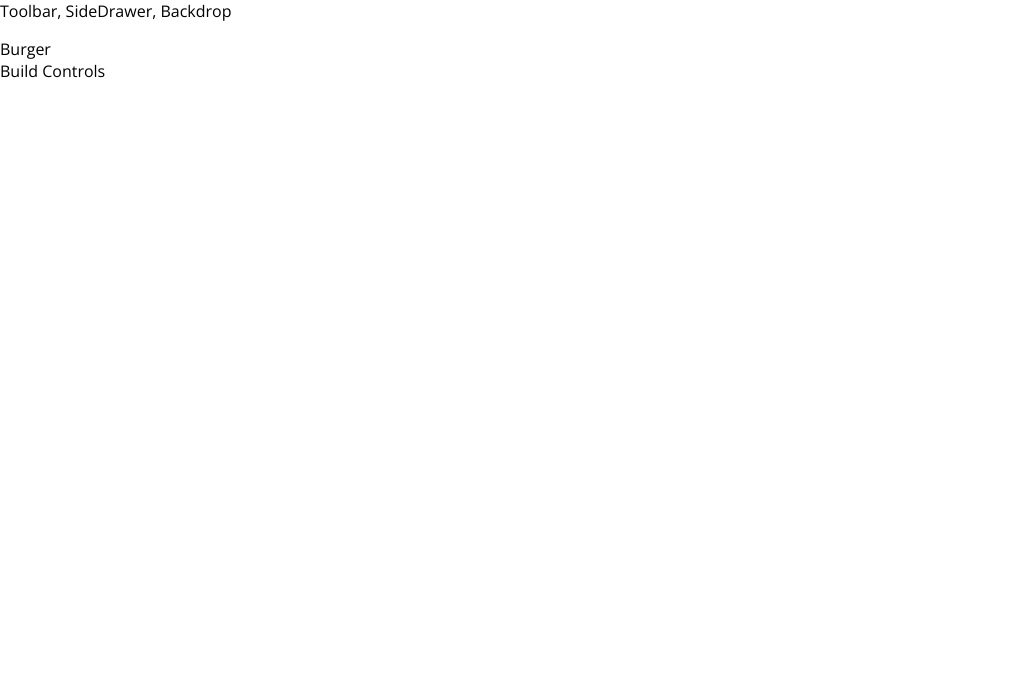
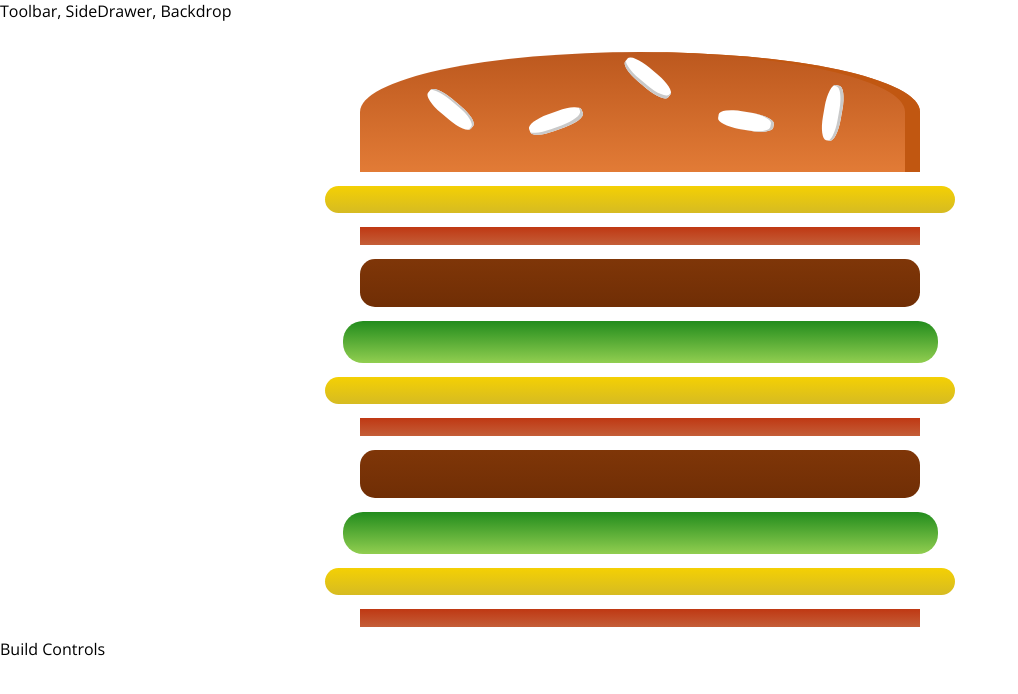
Before and after one commit to dcduncan/udemy-burger-builder, a React app: page / in a window 1280 px wide. Shown: the top 694 px of the page, without its empty margins (0-1018 px from the left). Built offline with nearby package versions, Linux system fonts and the light colour scheme.

Commit message:
Completes lecture 113, displays basic burger

```diff
--- /dev/null
+++ b/src/components/Burger/Burger.css
@@ -0,0 +1,35 @@
+.Burger {
+    width: 100%;
+    margin: auto;
+    height: 250px;
+    overflow-y: scroll;
+    text-align: center;
+    font-weight: bold;
+    font-size: 1.2rem;
+}
+
+::-webkit-scrollbar {
+    width: 0;  /* remove scrollbar space */
+    background: transparent;  /* optional: just make scrollbar invisible */
+}
+
+@media (min-width: 500px) and (min-height: 400px) {
+    .Burger {
+        width: 350px;
+        height: 300px;
+    }
+}
+
+@media (min-width: 500px) and (min-height: 401px) {
+    .Burger {
+        width: 450px;
+        height: 400px;
+    }
+}
+
+@media (min-width: 1000px) and (min-height: 700px) {
+    .Burger {
+        width: 700px;
+        height: 600px;
+    }
+}
--- a/src/components/Burger/Burger.js
+++ b/src/components/Burger/Burger.js
@@ -1,7 +1,59 @@
 import React from 'react';
+import BurgerIngredient from './BurgerIngredient/BurgerIngredient';
+
+import classes from './Burger.css';
 
 const burger = (props) => {
-
+    return (
+        <div className={classes.Burger}>
+            <BurgerIngredient type='bread-top'/>
+            <BurgerIngredient type='cheese'/>
+            <BurgerIngredient type='bacon'/>
+            <BurgerIngredient type='meat'/>
+            <BurgerIngredient type='salad'/>
+            <BurgerIngredient type='cheese'/>
+            <BurgerIngredient type='bacon'/>
+            <BurgerIngredient type='meat'/>
+            <BurgerIngredient type='salad'/>
+            <BurgerIngredient type='cheese'/>
+            <BurgerIngredient type='bacon'/>
+            <BurgerIngredient type='meat'/>
+            <BurgerIngredient type='salad'/>
+            <BurgerIngredient type='cheese'/>
+            <BurgerIngredient type='bacon'/>
+            <BurgerIngredient type='meat'/>
+            <BurgerIngredient type='salad'/>
+            <BurgerIngredient type='cheese'/>
+            <BurgerIngredient type='bacon'/>
+            <BurgerIngredient type='meat'/>
+            <BurgerIngredient type='salad'/>
+            <BurgerIngredient type='cheese'/>
+            <BurgerIngredient type='bacon'/>
+            <BurgerIngredient type='meat'/>
+            <BurgerIngredient type='salad'/>
+            <BurgerIngredient type='cheese'/>
+            <BurgerIngredient type='bacon'/>
+            <BurgerIngredient type='meat'/>
+            <BurgerIngredient type='salad'/>
+            <BurgerIngredient type='cheese'/>
+            <BurgerIngredient type='bacon'/>
+            <BurgerIngredient type='meat'/>
+            <BurgerIngredient type='salad'/>
+            <BurgerIngredient type='cheese'/>
+            <BurgerIngredient type='bacon'/>
+            <BurgerIngredient type='meat'/>
+            <BurgerIngredient type='salad'/>
+            <BurgerIngredient type='cheese'/>
+            <BurgerIngredient type='bacon'/>
+            <BurgerIngredient type='meat'/>
+            <BurgerIngredient type='salad'/>
+            <BurgerIngredient type='cheese'/>
+            <BurgerIngredient type='bacon'/>
+            <BurgerIngredient type='meat'/>
+            <BurgerIngredient type='salad'/>
+            <BurgerIngredient type='bread-bottom'/>
+        </div>
+    );
 };
 
 export default burger;
--- a/src/components/Burger/BurgerIngredient/BurgerIngredient.js
+++ b/src/components/Burger/BurgerIngredient/BurgerIngredient.js
@@ -22,7 +22,7 @@
                     return <div className={classes.Cheese}></div>;
                 case ('salad'):
                     return <div className={classes.Salad}></div>;
-                case ('Bacon'):
+                case ('bacon'):
                     return <div className={classes.Bacon}></div>;
                 default:
                     return null;
--- a/src/containers/BurgerBuilder/BurgerBuilder.js
+++ b/src/containers/BurgerBuilder/BurgerBuilder.js
@@ -1,5 +1,6 @@
 import React, { Component } from 'react';
 import Aux from '../../hoc/Aux';
+import Burger from '../../components/Burger/Burger';
 
 class BurgerBuilder extends Component {
 
@@ -7,7 +8,7 @@
 
         return (
             <Aux>
-                <div>Burger</div>
+                <Burger/>
                 <div>Build Controls</div>
             </Aux>
         );
```
